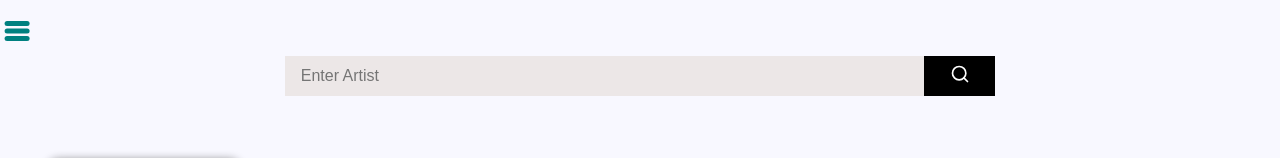
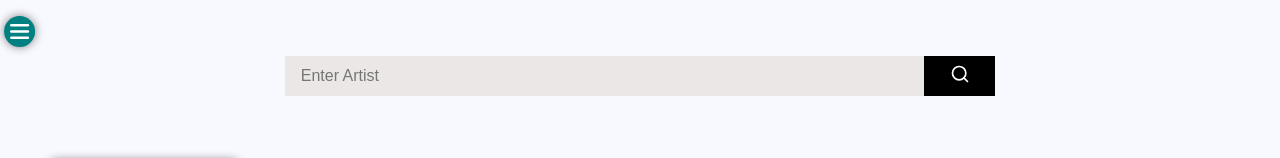
Before and after one commit to mayankverma0097/react_music_app, a React (Vite) app: page /Artists in a window 1280 px wide. Shown: the top 158 px of the page. Built offline with nearby package versions, Linux system fonts and the light colour scheme.

Commit message:
changed icon type og toggle button

```diff
--- a/src/Components/SideBar.css
+++ b/src/Components/SideBar.css
@@ -7,13 +7,15 @@
   transform: translateX(-100%);
   transition: 0.2s ease-in-out;
   z-index: 1;
-
 }
 
 #SideBar_Main.Open {
   /* position: relative; */
   transform: translateX(0);
   box-shadow: 0px 0px 10px gray;
+  #SideBar_Toggle_button{
+    background-color: red;
+  }
 }
 
 #SideBar_Main ul {
@@ -63,8 +65,12 @@
   display: flex;
   position: absolute;
   top: 1rem;
-  right: -2rem;
+  right: -2.2rem;
   cursor: pointer;
+  padding: .2rem;
+  background-color: teal;
+  border-radius: 50%;
+  box-shadow: 0px 0px 10px gray;
 }
 
 @media screen and (max-width: 600px) {
--- a/src/Components/SideBar.jsx
+++ b/src/Components/SideBar.jsx
@@ -1,13 +1,24 @@
 import React, { useState } from "react";
 import "./SideBar.css";
-import { House, Search, BookOpen, Menu } from "lucide-react";
+import { House, Search, BookOpen, Menu, X,CircleChevronRight,CircleChevronLeft} from "lucide-react";
 import { Link } from "react-router-dom";
 
 export default function SideBar() {
   let [isOpen, setisOpen] = useState(false);
+  let [ToggleIcon, setToggleIcon] = useState(Menu);
+  let [temp, setTemp] = useState(0);
+
 
   function toggleSidebar() {
     setisOpen(!isOpen);
+    if (temp === 0) {
+      setToggleIcon(X);
+      setTemp(1);
+    } else {
+      setToggleIcon(Menu);
+      setTemp(0);
+    }
+
     console.log("toggle button clicked");
   }
   return (
@@ -42,7 +53,7 @@ export default function SideBar() {
         </ul>
 
         <div id="SideBar_Toggle_button" onClick={toggleSidebar}>
-          <Menu color="teal" strokeWidth={4} size={30}/>
+          <ToggleIcon color="white" strokeWidth={2.3} size={25} />
         </div>
       </div>
     </div>
```
